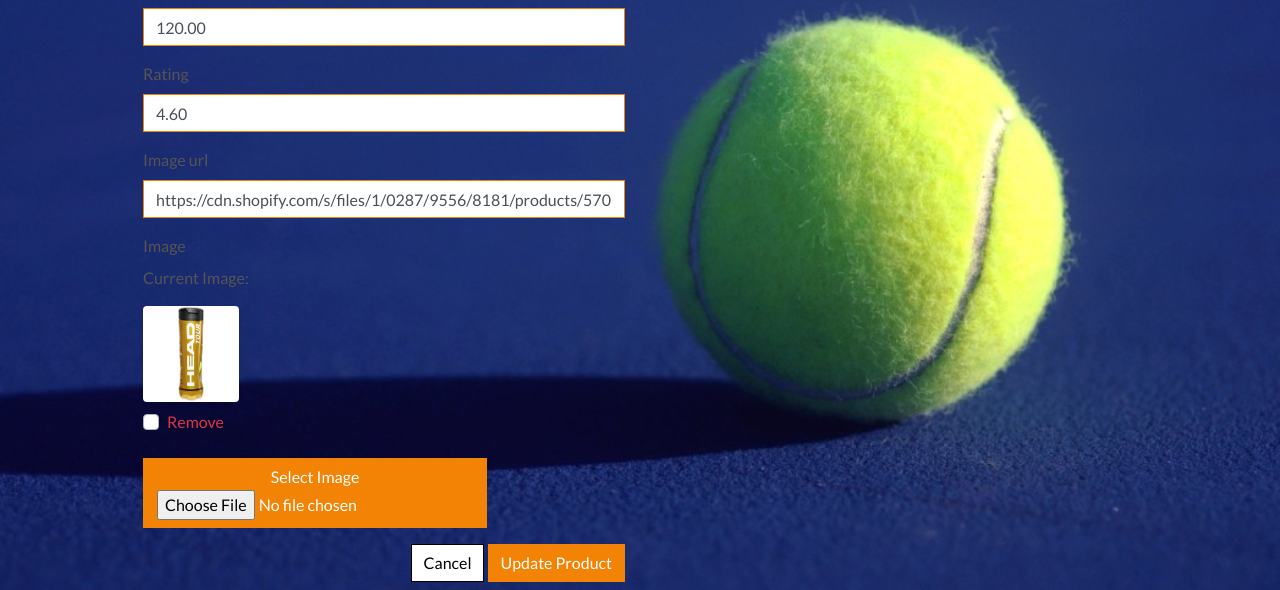
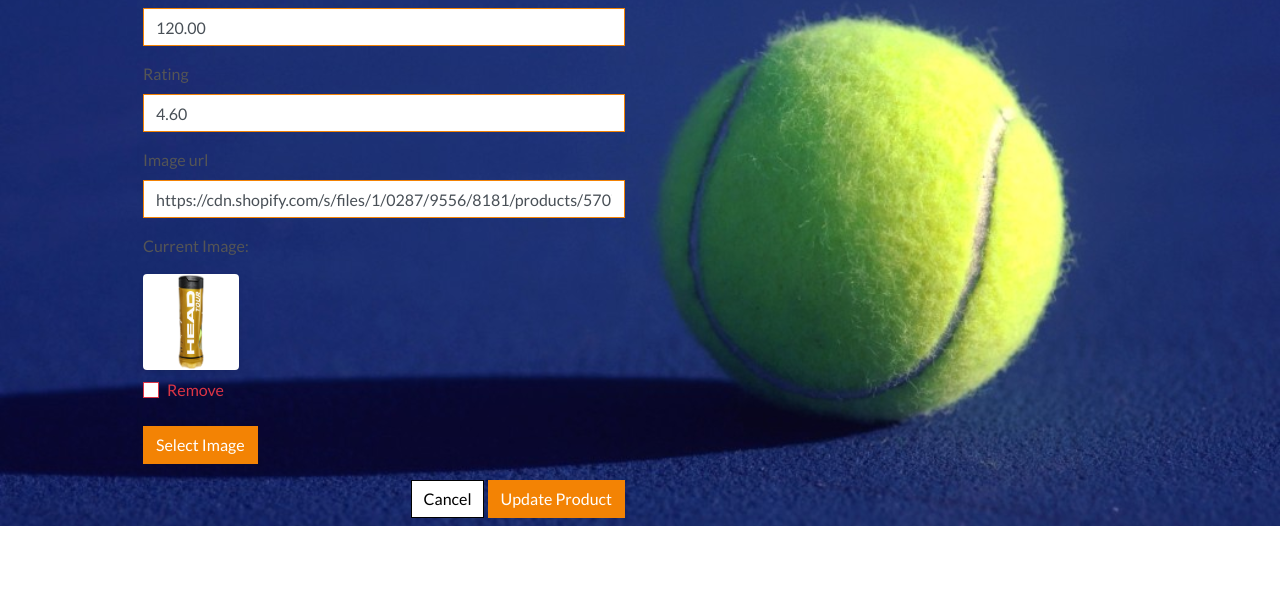
Before and after one commit to Mlince79/boutique_krister, a Django app: page /products/edit/1/ in a window 1280 px wide. Shown: the part 986-1576 px from the top of the page. After the commit the page ends 1512 px from the top, so only its background shows below. Run offline with Django 3.2, Linux system fonts and the light colour scheme; the visitor is signed in with stand-in values (Sample User, id 1); data comes from the database, SQL or seed files in the repository; some libraries are stand-ins or nearby versions.

Commit message:
Fixed management access and image in edit page

```diff
--- a/products/templates/products/edit_product.html
+++ b/products/templates/products/edit_product.html
@@ -24,8 +24,14 @@
         <div class="row">
             <div class="col-12 col-md-6">
                 <form method="POST" action="{% url 'edit_product' product.id %}" class="form mb-2" enctype="multipart/form-data">
-                    {% csrf_token %}
-                    {{ form | crispy }}
+                  {% csrf_token %}
+                    {% for field in form %}
+                        {% if field.name != 'image' %}
+                            {{ field | as_crispy_field }}
+                        {% else %}
+                            {{ field }}
+                        {% endif %}
+                    {% endfor %}
                     <div class="text-right">
                         <a class="btn btn-outline-black rounded-0" href="{% url 'products' %}">Cancel</a>
                         <button class="btn btn-black rounded-0" type="submit">Update Product</button>
--- a/products/views.py
+++ b/products/views.py
@@ -74,6 +74,10 @@ def product_detail(request, product_id):
 @login_required
 def add_product(request):
     """ Add a product to the store """
+    if not request.user.is_superuser:
+        messages.error(request, 'Sorry only store owners can do that.')
+        return redirect(reverse('home'))
+
     if request.method == 'POST':
         form = ProductForm(request.POST, request.FILES)
         if form.is_valid():
@@ -95,6 +99,10 @@ def add_product(request):
 @login_required
 def edit_product(request, product_id):
     """ Edit a product in the store """
+    if not request.user.is_superuser:
+        messages.error(request, 'Sorry only store owners can do that.')
+        return redirect(reverse('home'))
+
     product = get_object_or_404(Product, pk=product_id)
     if request.method == 'POST':
         form = ProductForm(request.POST, request.FILES, instance=product)
@@ -120,6 +128,10 @@ def edit_product(request, product_id):
 @login_required
 def delete_product(request, product_id):
     """ Delete a product from the store """
+    if not request.user.is_superuser:
+        messages.error(request, 'Sorry only store owners can do that.')
+        return redirect(reverse('home'))
+
     product = get_object_or_404(Product, pk=product_id)
     product.delete()
     messages.success(request, 'Product deleted!')
--- a/profiles/views.py
+++ b/profiles/views.py
@@ -10,6 +10,10 @@ from checkout.models import Order
 @login_required
 def profile(request):
     """ Display the user's profile. """
+    if not request.user.is_superuser:
+        messages.error(request, 'Sorry only store owners can do that.')
+        return redirect(reverse('home'))
+
     profile = get_object_or_404(UserProfile, user=request.user)
 
     if request.method == 'POST':
--- a/static/css/base.css
+++ b/static/css/base.css
@@ -243,6 +243,33 @@ input[name='q']::placeholder {
 	color: #17a2b8; /* text-info */
 }
 
+/* -------------------------------- Product Form */
+
+.btn-file {
+    position: relative;
+    overflow: hidden;
+}
+
+.btn-file input[type="file"] {
+    position: absolute;
+    top: 0;
+    right: 0;
+    min-width: 100%;
+    min-height: 100%;
+    opacity: 0;
+    cursor: pointer;
+}
+
+.custom-checkbox .custom-control-label::before {
+    border-radius: 0;
+    border-color: #dc3545;
+}
+
+.custom-checkbox .custom-control-input:checked~.custom-control-label::before {
+    background-color: #dc3545;
+    border-color: #dc3545;
+    border-radius: 0;
+}
 
 /* -------------------------------- Media Queries */
 
```
Also changed, not shown: products/templates/products/add_product.html (+18 -2 lines), media/amor.png (added).
